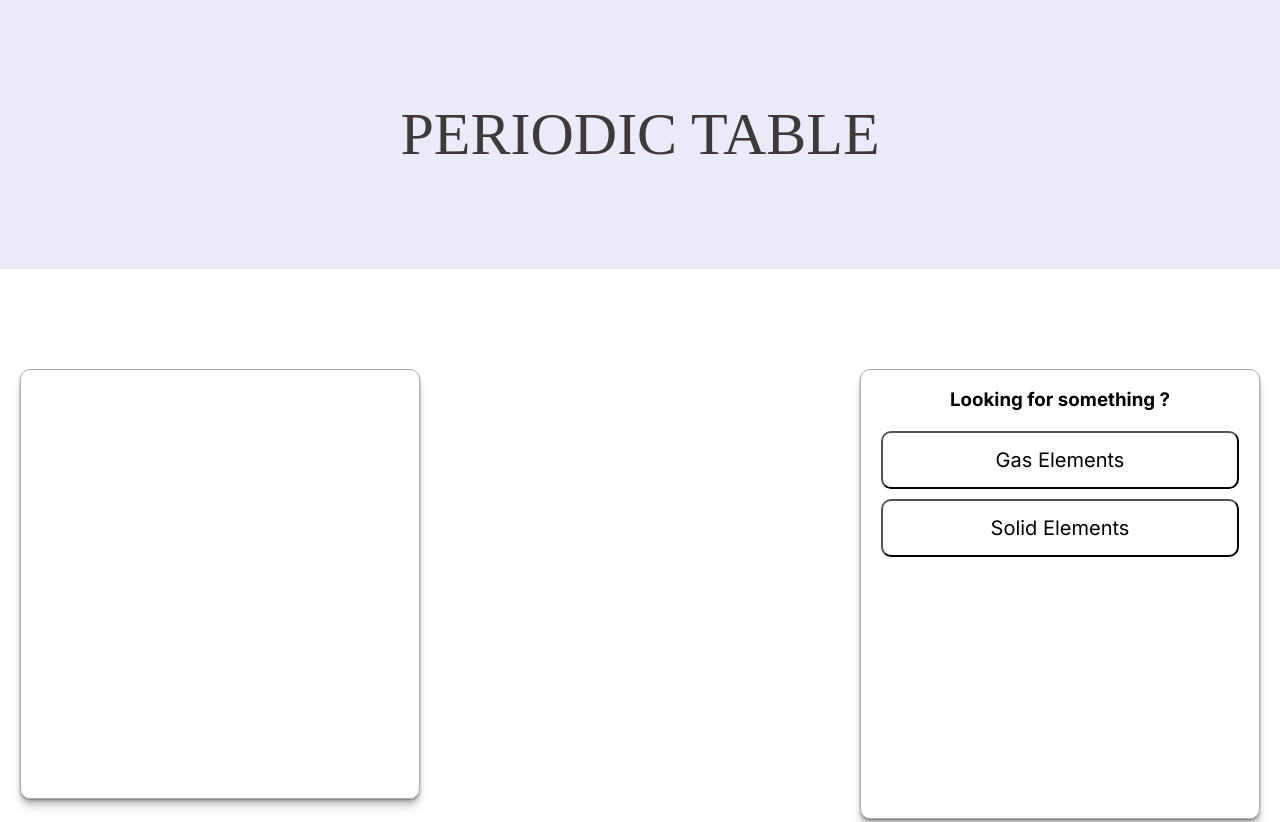
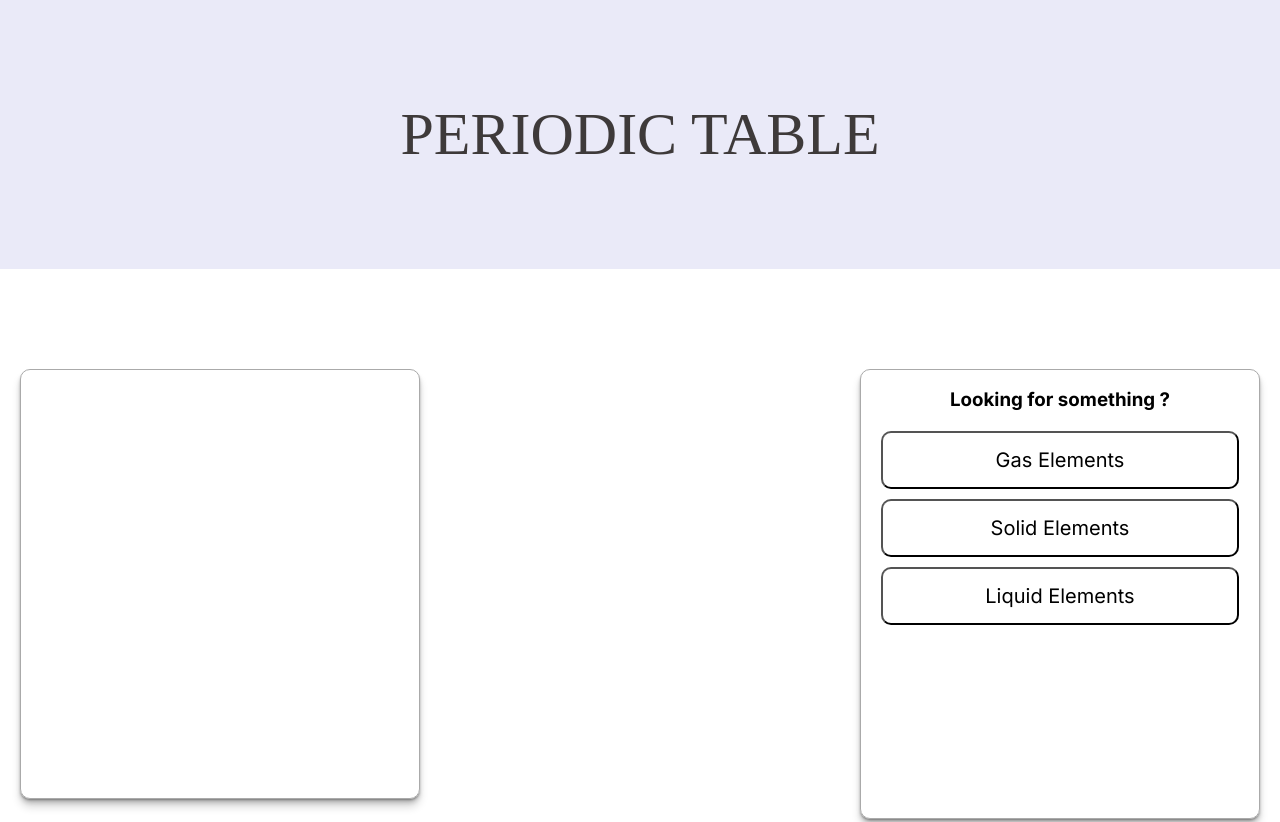
Before and after one commit to Andriikryl/-hemistry-app, a Next.js app: page / in a window 1280 px wide. Shown: the top 822 px of the page. Built offline with nearby package versions, Linux system fonts and the light colour scheme.

Commit message:
add button for search liquid elements

```diff
--- a/src/components/periodicTable/PeriodicTable.tsx
+++ b/src/components/periodicTable/PeriodicTable.tsx
@@ -23,11 +23,15 @@ export default function PeriodicTable() {
   const [selectedElement, setSelectedElement] = useState<Element | null>(null);
   const [highlightGasElements, setHighlightGasElements] = useState(false);
   const [highlightSolidElements, setHighlightSolidElements] = useState(false);
+  const [highlightLiquidElements, setHighlightLiquidElements] = useState(false);
   const handleHighlightGasElements = () => {
     setHighlightGasElements(!highlightGasElements);
   };
   const handleHighlightSolidElements = () => {
     setHighlightSolidElements(!highlightSolidElements);
+  };
+  const handleHighlightLiquidElements = () => {
+    setHighlightLiquidElements(!highlightLiquidElements);
   };
 
   const handleElementClick = (element: any) => {
@@ -89,6 +93,14 @@ export default function PeriodicTable() {
                   Solid Elements
                 </button>
               </li>
+              <li>
+                <button
+                  className={style.search__btn}
+                  onClick={handleHighlightLiquidElements}
+                >
+                  Liquid Elements
+                </button>
+              </li>
             </ul>
           </div>
         </div>
@@ -104,6 +116,11 @@ export default function PeriodicTable() {
               ${
                 highlightSolidElements && element.phase === "Solid"
                   ? style.highlightSolidElement
+                  : ""
+              }
+              ${
+                highlightLiquidElements && element.phase === "Liquid"
+                  ? style.highlightLiquidElement
                   : ""
               }
               `}
--- a/src/components/periodicTable/style.module.css
+++ b/src/components/periodicTable/style.module.css
@@ -121,3 +121,8 @@
     background-color: #03045e;
     color: white;
   }
+
+  .highlightLiquidElement{
+    background-color: #ffb703;
+    color: #001d3d;
+  }
```
